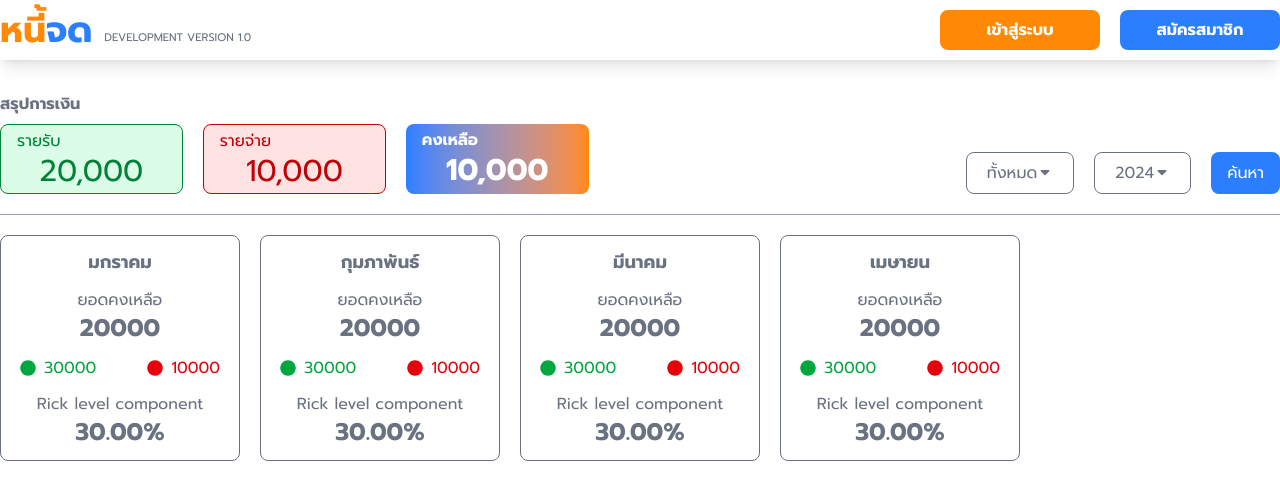
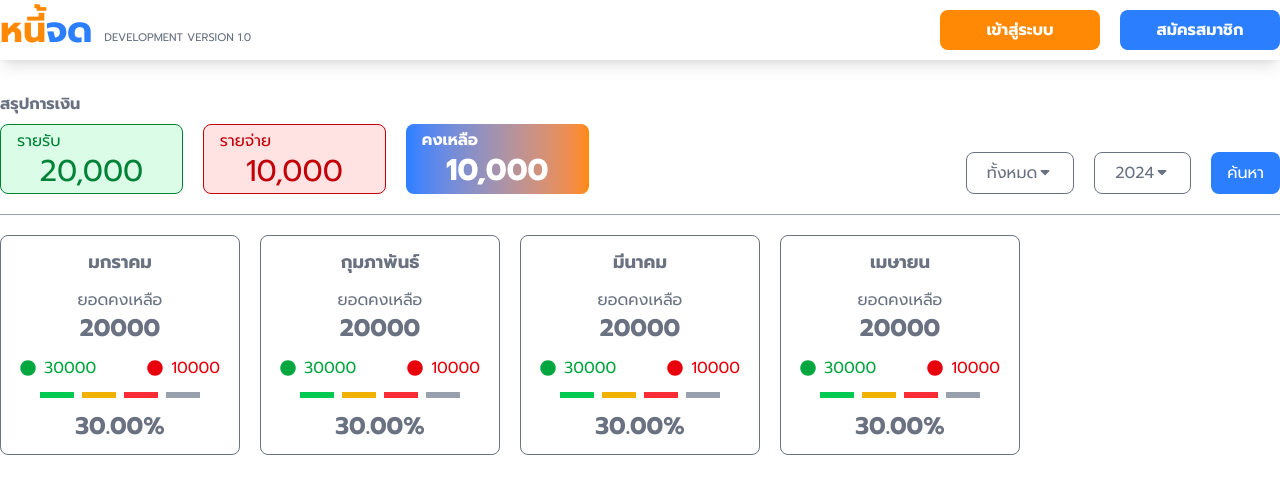
Before and after one commit to numericar/nheejods-application-v1, a React (Vite) app in the folder client/: page / in a window 1280 px wide. Shown: the top 500 px of the page. Built offline with nearby package versions, Linux system fonts and the light colour scheme.

Commit message:
rick level

```diff
--- a/client/src/components/boxs/Item.jsx
+++ b/client/src/components/boxs/Item.jsx
@@ -32,9 +32,9 @@ export default function Item({ boxItem }) {
                     <span>{boxItem.expensesSummary}</span>
                 </div>
             </div>
-            <div>
-                <RickLevel />
-                <p className="text-center font-bold text-2xl">30.00%</p>
+            <div className="w-40 mx-auto">
+                <RickLevel level={3} />
+                <p className="text-center font-bold text-2xl mt-3">30.00%</p>
             </div>
         </div>
     )
--- a/client/src/components/boxs/RickLevel.jsx
+++ b/client/src/components/boxs/RickLevel.jsx
@@ -1,7 +1,18 @@
-export default function RickLevel() {
+export default function RickLevel({ level }) {
+    if (level < 1 || level > 4) {
+        throw Error("Level should between 1 - 4");
+    }
+
+    function levelConditionDisplay(reqLevel) {
+        return level >= reqLevel;
+    }
+
     return (
-        <diV>
-            <p>Rick level component</p>
+        <diV className="grid grid-cols-4 gap-2">
+            { levelConditionDisplay(1) ? <div className="h-[0.4rem] bg-green-500"></div> : <div className="h-[0.4rem] bg-gray-400"></div> }
+            { levelConditionDisplay(2) ? <div className="h-[0.4rem] bg-yellow-500"></div> : <div className="h-[0.4rem] bg-gray-400"></div> }
+            { levelConditionDisplay(3) ? <div className="h-[0.4rem] bg-red-500"></div> : <div className="h-[0.4rem] bg-gray-400"></div> }
+            { levelConditionDisplay(4) ? <div className="h-[0.4rem] bg-red-900"></div> : <div className="h-[0.4rem] bg-gray-400"></div> }
         </diV>
     )
 }
```
